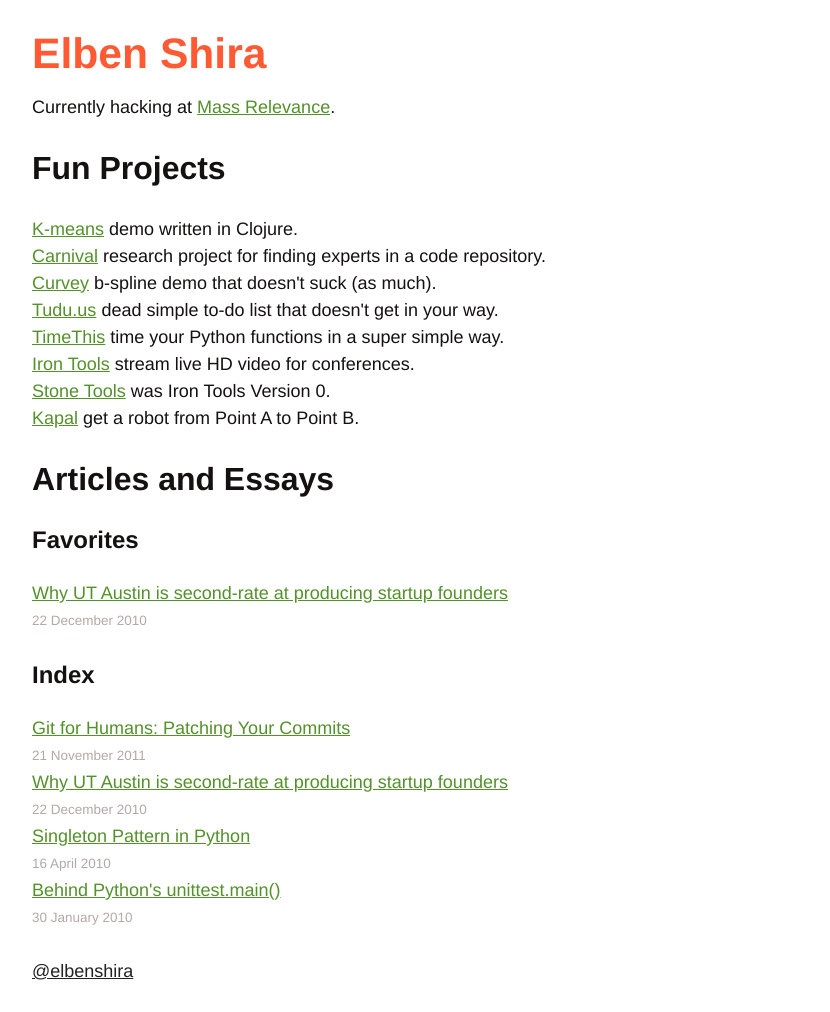
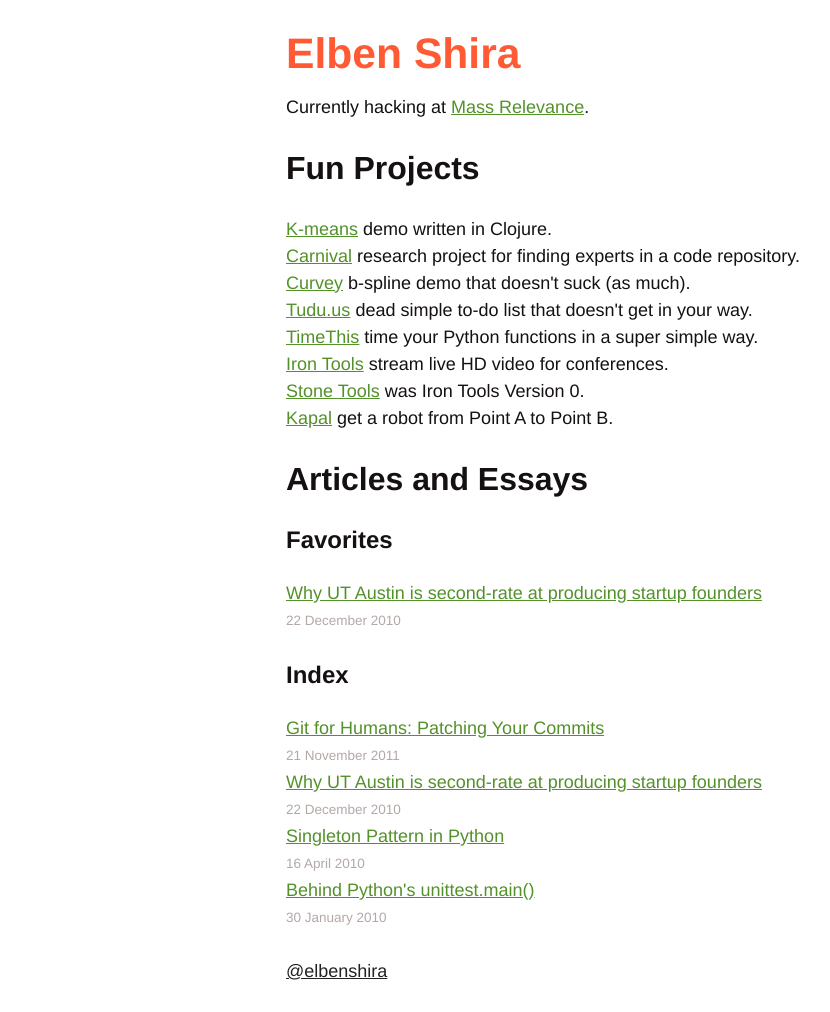
Before and after one commit to elben/elben.github.io-jekyll, a Jekyll site: the page built from index.html, in a window 1280 px wide. Shown: the whole page, without its empty margins (4-834 px from the left). Built offline with Jekyll 4.4.1, drawn with Linux system fonts in a browser that asks for light colours; Markdown is read by kramdown in place of the engine named in the settings; comment, search, counter and statistics services are not loaded.

Commit message:
Center content.

```diff
--- a/css/default.css
+++ b/css/default.css
@@ -126,7 +126,8 @@
 #structure {
   position: relative;
   height: auto;
-  margin-left: 2em;
+  margin-left: auto;
+  margin-right: auto;
   max-width: 700px;
 }
 
```
